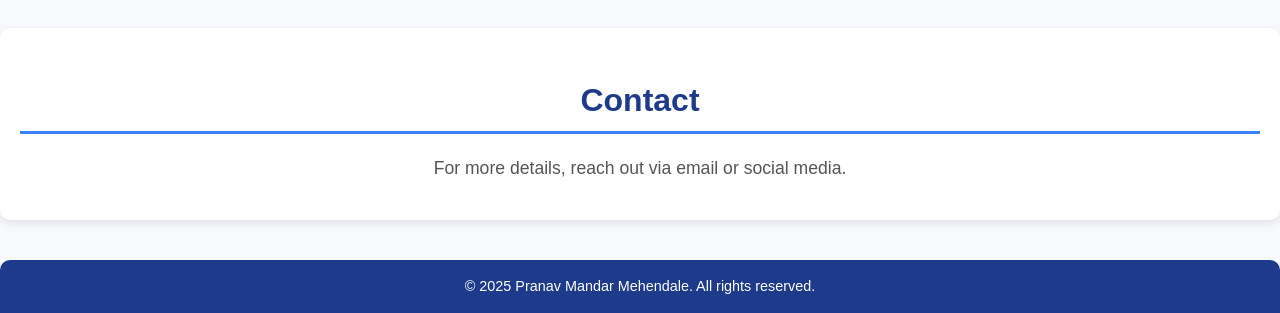
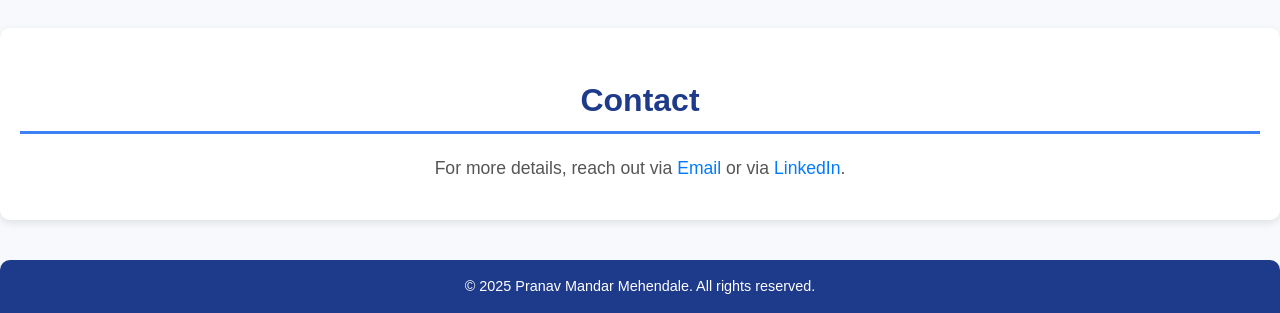
Before and after one commit to pranavmm14/adypu-python-workshop, a plain HTML site: page index.html in a window 1280 px wide. Shown: the part 2031-2344 px from the top of the page. Drawn offline with Linux system fonts and the light colour scheme.

Commit message:
Minor changes in the contact section

```diff
--- a/index.html
+++ b/index.html
@@ -75,7 +75,7 @@
 
         <section id="contact">
             <h2>Contact</h2>
-            <p>For more details, reach out via email or social media.</p>
+            <p>For more details, reach out via <a href="mailto:pranavmehe14@gmail.com">Email</a> or via <a href="https://www.linkedin.com/in/pranav-mehendale">LinkedIn</a>.</p>
         </section>
     </body>
 
```
